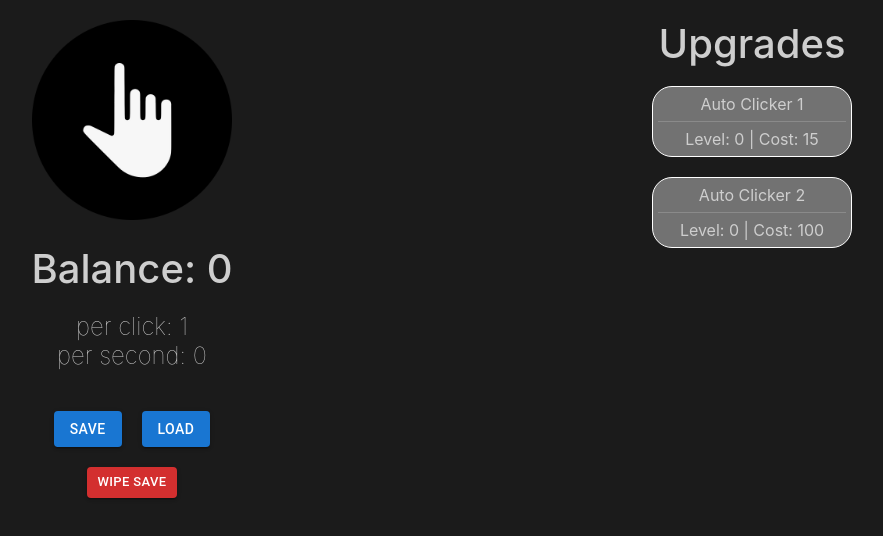
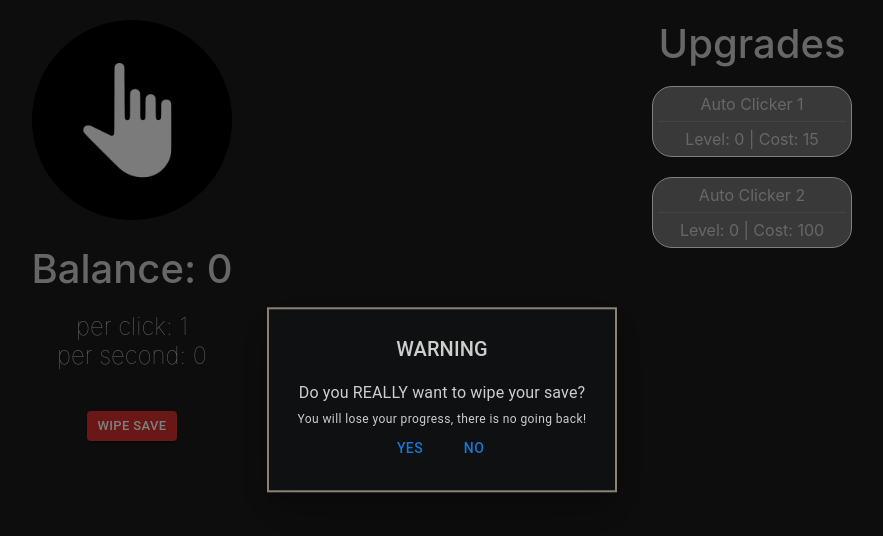
Before and after one commit to AntonioToni/idle-clicker, a React (Create React App) app: page / in a window 1280 px wide. Both pictures are taken after a click on the button "WIPE SAVE". Shown: the top 536 px of the page, without its empty margins (198-1081 px from the left). Built offline with nearby package versions, Linux system fonts and the light colour scheme.

Commit message:
Added wipe save confirmation popup

```diff
--- a/src/components/saveGame.tsx
+++ b/src/components/saveGame.tsx
@@ -1,6 +1,19 @@
-import { Button } from '@mui/material';
+import { Button, Box, Typography, Modal } from '@mui/material';
 import UpgradeState from "../classes/upgradeState";
-import { useEffect, useRef, useState } from 'react';
+import React, { useEffect, useRef } from 'react';
+
+const style = {
+  position: 'absolute' as 'absolute',
+  top: '50%',
+  left: '50%',
+  transform: 'translate(-50%, -50%)',
+  width: 350,
+  bgcolor: 'rgb(14, 16, 17)',
+  border: '2px solid rgb(141, 130, 114)',
+  boxShadow: 24,
+  p: 3,
+};
+
 export function SaveGame(props: {
   balanceRef: React.MutableRefObject<{value: number;}>,
   upgradeMap: React.MutableRefObject<Map<string, UpgradeState>>,
@@ -26,13 +39,13 @@ export function SaveGame(props: {
     handleLoad()
   }, []);
   /*
-    Game is autosaved every 1 minute and 50 seconds to increase
-    time change 2000 to a higher number, to decrease time between
-    saves change 2000 to a lower number.
+    Game is autosaved every 1 minute to increase
+    time change 1400 to a higher number, to decrease time between
+    saves change 1400 to a lower number.
   */
   const counter = useRef({ value: 0})
   counter.current.value+=1;
-  if (counter.current.value >= 2000) {
+  if (counter.current.value >= 1400) {
     handleSave();
     counter.current.value=0;
     //TODO ADD popup saying game saved
@@ -49,14 +62,36 @@ export function SaveGame(props: {
     localStorage.removeItem("AC2Level");
     localStorage.removeItem("AC3Level");
     localStorage.removeItem("AC4Level");
-    console.log("Game wiped")
+    console.log("Game wiped");
+    handleClose();
     //TODO add confirmation popup
   }
+  const [open, setOpen] = React.useState(false);
+  const handleOpen = () => setOpen(true);
+  const handleClose = () => setOpen(false);
   return(
     <>
-      <Button onClick={handleSave} style={{margin: "10px"}} variant="contained">Save</Button>
-      <Button onClick={handleLoad} style={{margin: "10px"}} variant="contained">Load</Button> <br/>
-      <Button onClick={wipeSave} size="small" style={{margin: "10px"}} variant="contained" color="error">Wipe save</Button>
+      <Button onClick={handleOpen} size="small" style={{margin: "10px"}} variant="contained" color="error">Wipe save</Button>
+      <Modal
+        open={open}
+        onClose={handleClose}
+        aria-labelledby="modal-modal-title"
+        aria-describedby="modal-modal-description"
+      >
+        <Box sx={style}>
+          <Typography id="modal-modal-title" variant="h6" component="h2">
+            WARNING
+          </Typography>
+          <Typography id="modal-modal-description" sx={{ mt: 2 }}>
+            Do you REALLY want to wipe your save?
+          </Typography>
+          <Typography variant='caption'>
+            You will lose your progress, there is no going back!
+          </Typography>
+          <Button onClick={wipeSave}>Yes</Button>
+          <Button onClick={handleClose}>No</Button>
+        </Box>
+      </Modal>
     </>
   )
 }
```
